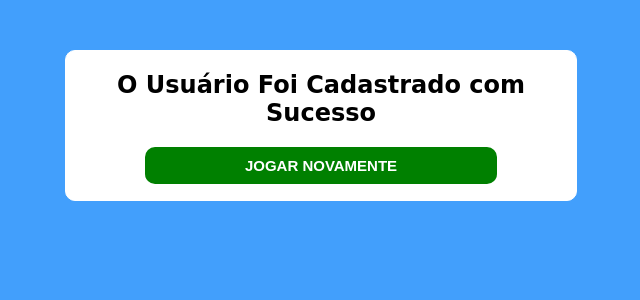
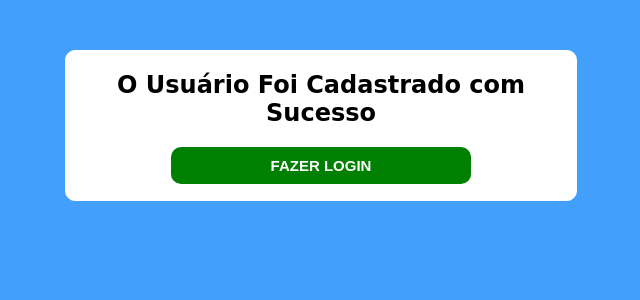
Before and after one commit to ArthurSMR/rolling-tetris, a PHP site: page /cadastrado.php in a window 1280 px wide. Shown: the part 77-377 px from the top of the page, without its empty margins (319-959 px from the left). Run offline with PHP 8.4, Linux system fonts and the light colour scheme; some web fonts are replaced.

Commit message:
fazer login at cadastrado

```diff
--- a/cadastrado.php
+++ b/cadastrado.php
@@ -18,7 +18,7 @@
      <div class="conteudo">
         <div class="perdeu">
                 <h2 style="text-align: center;">O Usuário Foi Cadastrado com Sucesso</h2>
-                <p><a href="index.php.php"><button class="retry">Jogar Novamente</button></a></p>
+                <p><a href="index.php"><button class="retry">Fazer login</button></a></p>
         </div>
     </div>
 </body>
```
